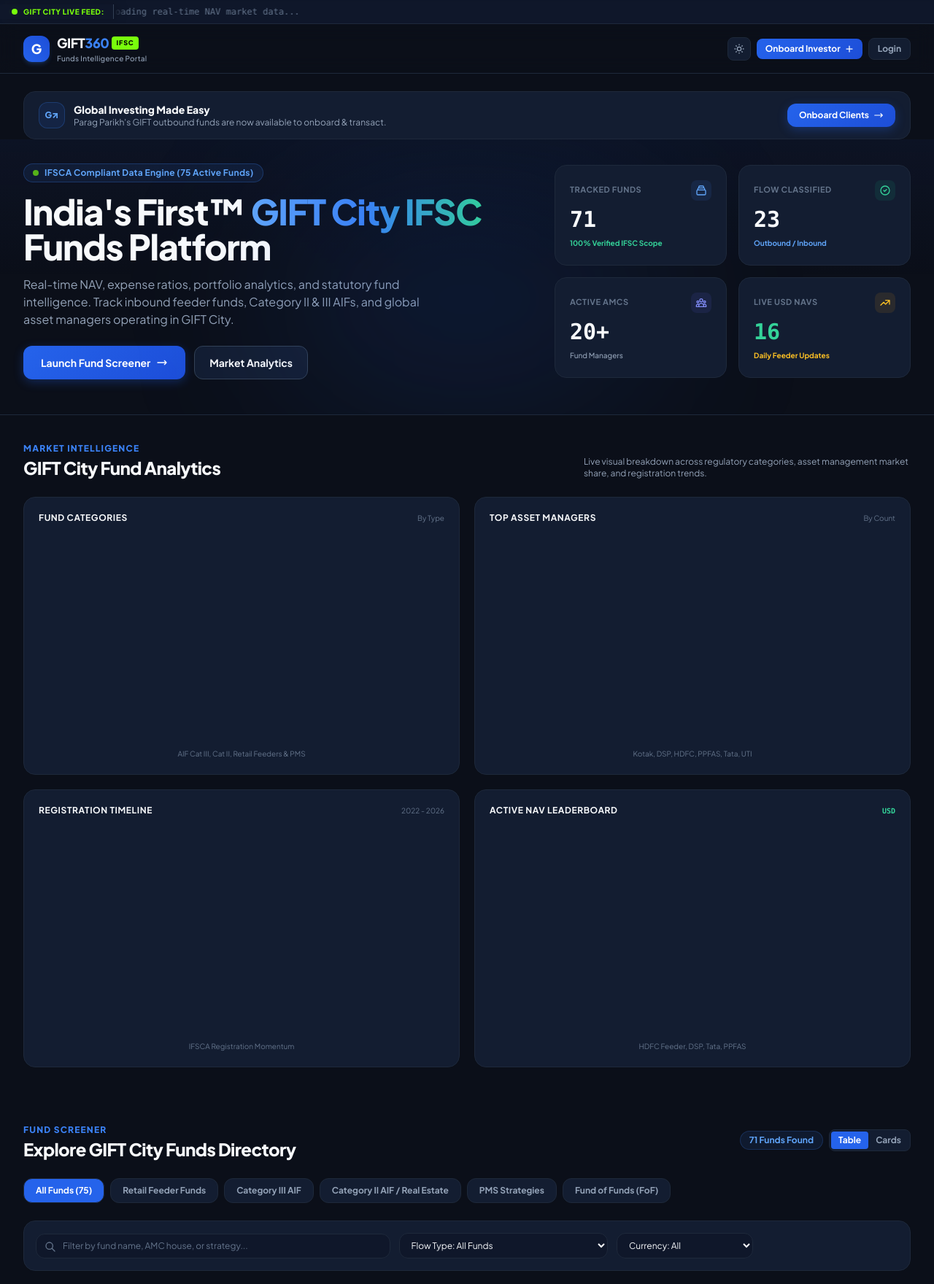
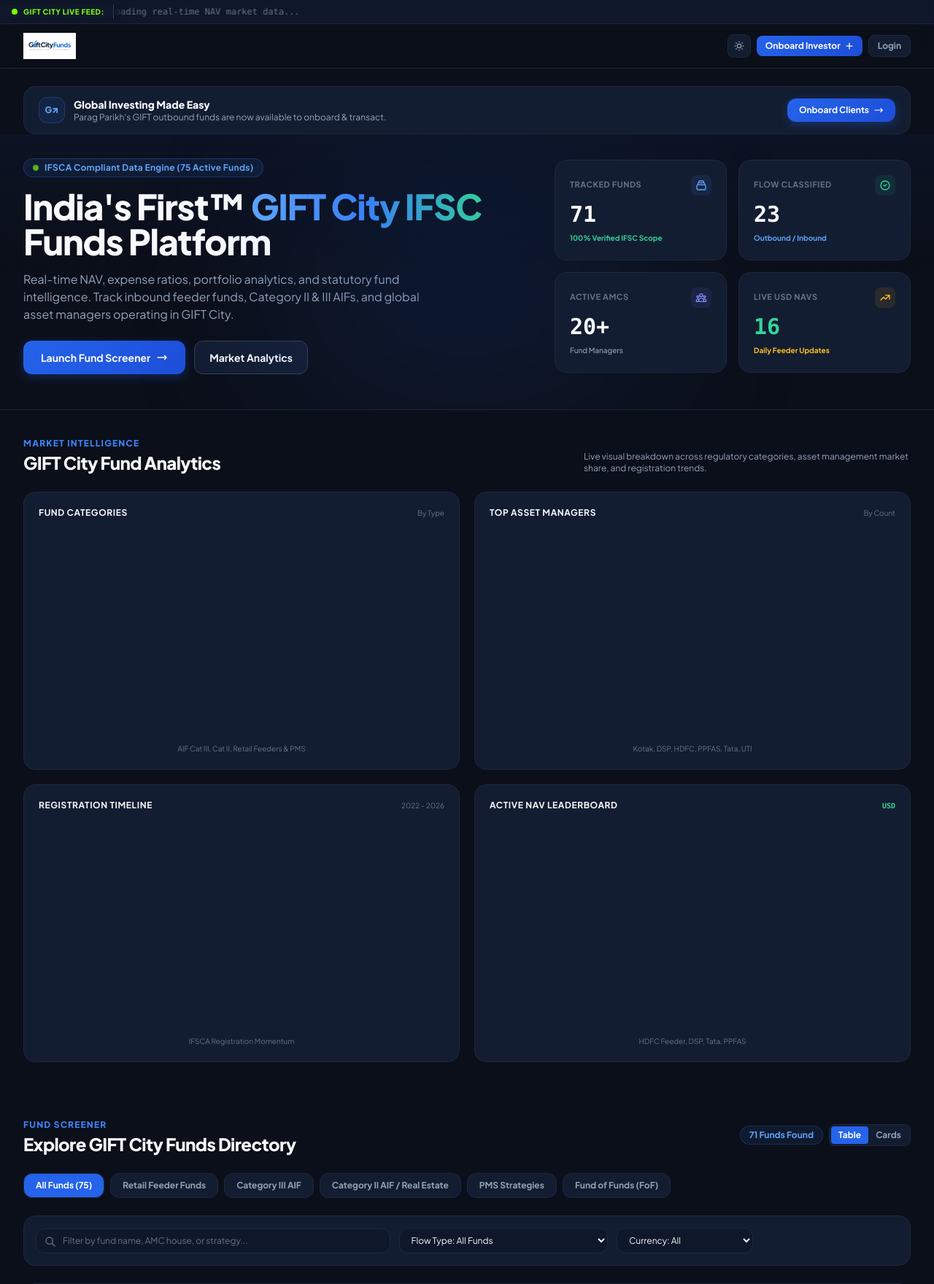
Before and after one commit to nivesh-star/giftcityfunds, a Flask app: page / in a window 1280 px wide. Shown: the top 1760 px of the page at 73% size. Run offline with Flask 3, Linux system fonts and the light colour scheme; a map, chart or similar area stays blank; some libraries are stand-ins or nearby versions.

Commit message:
Replace placeholder G logo with GiftCityFunds branding
Swap the blue-square "G" icon + GIFT360 wordmark for the real logo
image across all page headers, footer, and onboarding modal. Add
a dedicated address-bar favicon and rebrand browser tab titles from
GIFT360 to GiftCityFunds.

Co-Authored-By: Claude Sonnet 5 <noreply@anthropic.com>

```diff
--- a/templates/fund_not_found.html
+++ b/templates/fund_not_found.html
@@ -3,7 +3,8 @@
 <head>
   <meta charset="UTF-8" />
   <meta name="viewport" content="width=device-width, initial-scale=1.0" />
-  <title>Fund Not Found | GIFT360</title>
+  <title>Fund Not Found | GiftCityFunds</title>
+  <link rel="icon" type="image/png" href="{{ url_for('static', filename='img/address_bar.png') }}">
   <script src="https://cdn.tailwindcss.com"></script>
   <script>
     tailwind.config = {
--- a/templates/index.html
+++ b/templates/index.html
@@ -3,8 +3,9 @@
 <head>
   <meta charset="UTF-8" />
   <meta name="viewport" content="width=device-width, initial-scale=1.0" />
-  <title>GIFT360 | India's First™ GIFT City IFSC Funds Intelligence Platform</title>
+  <title>GiftCityFunds | India's First™ GIFT City IFSC Funds Intelligence Platform</title>
   <meta name="description" content="Discover, compare, and track GIFT City (IFSC) mutual funds, feeder funds, and Alternative Investment Funds (AIFs) with real-time NAV, expense ratios, and statutory intelligence." />
+  <link rel="icon" type="image/png" href="{{ url_for('static', filename='img/address_bar.png') }}">
 
   <!-- Tailwind CSS CDN -->
   <script src="https://cdn.tailwindcss.com"></script>
@@ -66,16 +67,7 @@
 
       <!-- Brand Logo -->
       <a href="/" class="flex items-center gap-2.5 group">
-        <div class="w-9 h-9 rounded-xl bg-gradient-to-tr from-blue-600 to-blue-700 flex items-center justify-center shadow-md shadow-blue-500/20 text-white font-black text-lg">
-          G
-        </div>
-        <div>
-          <div class="flex items-center gap-1">
-            <span class="font-extrabold text-lg tracking-tight text-[var(--color-text)]">GIFT<span class="text-blue-500">360</span></span>
-            <span class="text-[9px] px-1.5 py-0.5 rounded font-black tracking-widest bg-gcf-neon text-black">IFSC</span>
-          </div>
-          <span class="block text-[10px] text-[var(--color-text-muted)] font-medium tracking-wide">Funds Intelligence Portal</span>
-        </div>
+        <img src="{{ url_for('static', filename='img/logo.png') }}" alt="GiftCityFunds" class="h-9 w-auto">
       </a>
 
       <!-- Navigation Links -->
@@ -766,7 +758,7 @@
     <div class="max-w-7xl mx-auto space-y-6">
       <div class="flex flex-col md:flex-row items-center justify-between gap-4">
         <div class="flex items-center gap-2">
-          <div class="w-7 h-7 rounded-lg bg-blue-600 flex items-center justify-center text-white font-bold text-sm">G</div>
+          <img src="{{ url_for('static', filename='img/logo.png') }}" alt="" class="h-7 w-auto">
           <span class="font-bold text-sm text-[var(--color-text)]">GIFT360 Platform</span>
         </div>
         <div class="flex items-center gap-6 text-[var(--color-text-muted)] font-medium">
@@ -809,7 +801,7 @@
       <!-- Right content panel -->
       <div class="flex flex-col p-5 sm:p-7 overflow-y-auto max-h-[92vh]">
         <div class="flex items-center gap-2 mb-4 pr-8">
-          <div class="w-7 h-7 rounded-lg bg-blue-600 flex items-center justify-center text-white font-black text-xs shrink-0">G</div>
+          <img src="{{ url_for('static', filename='img/logo.png') }}" alt="" class="h-7 w-auto shrink-0">
           <span class="font-extrabold text-sm text-[var(--color-text)]">GIFT360 Onboarding</span>
           <span class="ml-auto text-[9px] px-2 py-0.5 rounded font-black tracking-widest bg-gcf-neon text-black">GIFT OUTBOUND</span>
         </div>
--- a/templates/portfolio.html
+++ b/templates/portfolio.html
@@ -3,7 +3,8 @@
 <head>
   <meta charset="UTF-8" />
   <meta name="viewport" content="width=device-width, initial-scale=1.0" />
-  <title>My Portfolio | GIFT360</title>
+  <title>My Portfolio | GiftCityFunds</title>
+  <link rel="icon" type="image/png" href="{{ url_for('static', filename='img/address_bar.png') }}">
 
   <script src="https://cdn.tailwindcss.com"></script>
   <script>
@@ -39,8 +40,7 @@
   <nav class="sticky top-0 z-40 border-b border-[var(--color-border)] px-4 md:px-8 py-3" style="background-color: var(--color-bg-subtle); backdrop-filter: blur(8px);">
     <div class="max-w-6xl mx-auto flex items-center justify-between gap-4">
       <a href="/" class="flex items-center gap-2.5">
-        <div class="w-9 h-9 rounded-xl bg-gradient-to-tr from-blue-600 to-blue-700 flex items-center justify-center shadow-md shadow-blue-500/20 text-white font-black text-lg">G</div>
-        <span class="font-extrabold text-lg tracking-tight">GIFT<span class="text-blue-500">360</span></span>
+        <img src="{{ url_for('static', filename='img/logo.png') }}" alt="GiftCityFunds" class="h-9 w-auto">
       </a>
       <div class="flex items-center gap-3 text-xs font-bold">
         <span id="portfolioUserName" class="text-[var(--color-text-subtle)] hidden sm:inline"></span>
--- a/templates/signup.html
+++ b/templates/signup.html
@@ -3,7 +3,8 @@
 <head>
   <meta charset="UTF-8" />
   <meta name="viewport" content="width=device-width, initial-scale=1.0" />
-  <title>Sign Up | GIFT360</title>
+  <title>Sign Up | GiftCityFunds</title>
+  <link rel="icon" type="image/png" href="{{ url_for('static', filename='img/address_bar.png') }}">
 
   <script src="https://cdn.tailwindcss.com"></script>
   <script>
@@ -49,8 +50,7 @@
       <div class="absolute inset-0 opacity-30" style="background-image: radial-gradient(circle at 15% 15%, rgba(37,99,235,0.35), transparent 45%), radial-gradient(circle at 85% 80%, rgba(121,254,12,0.16), transparent 40%);"></div>
 
       <a href="/" class="relative z-10 flex items-center gap-2 mb-8">
-        <div class="w-9 h-9 rounded-xl bg-gradient-to-tr from-blue-600 to-blue-700 flex items-center justify-center shadow-md shadow-blue-500/20 text-white font-black text-base">G</div>
-        <span class="font-extrabold text-lg tracking-tight text-white">GIFT<span class="text-blue-400">360</span></span>
+        <img src="{{ url_for('static', filename='img/logo.png') }}" alt="GiftCityFunds" class="h-9 w-auto">
       </a>
 
       <h1 class="relative z-10 text-xl font-black text-white mb-1">Create your investor account</h1>
```
Also changed, not shown: templates/flow_page.html (+3 -11 lines), templates/fund_detail.html (+4 -9 lines), templates/login.html (+4 -5 lines), static/img/address_bar.png (added), static/img/logo.png (added).
